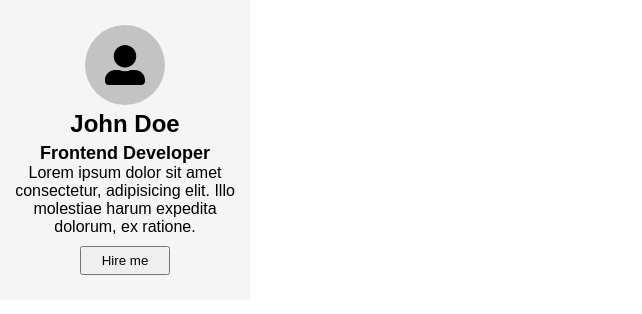
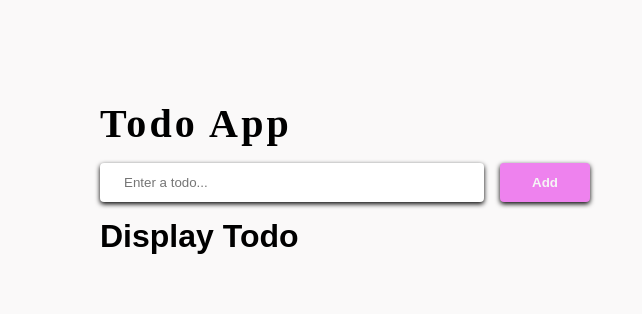
Before and after one commit to Sarvesh-1999/React-11---JNO-JRERTD-M6, a React (Vite) app: page / in a window 1280 px wide. Shown: the top 314 px of the page, without its empty margins (0-642 px from the left). Built offline with nearby package versions, Linux system fonts and the light colour scheme.

Commit message:
Todo App Started

```diff
--- a/src/App.jsx
+++ b/src/App.jsx
@@ -14,6 +14,7 @@ import ControlledForms1 from "./allTopics/08_ControlledForms/ControlledForms1";
 import ControlledForms2 from "./allTopics/08_ControlledForms/ControlledForms2";
 import Card from "./allTopics/09_ReactCss/Card";
 import InlineCss from "./allTopics/09_ReactCss/InlineCss";
+import TodoWrapper from "./allTopics/10_todoApp/TodoWrapper";
 
 const App = () => {
   return (
@@ -33,7 +34,8 @@ const App = () => {
       {/* <ControlledForms1/> */}
       {/* <ControlledForms2 /> */}
       {/* <InlineCss /> */}
-      <Card />
+      {/* <Card /> */}
+      <TodoWrapper />
     </>
   );
 };
--- /dev/null
+++ b/src/allTopics/10_todoApp/CreateTodo/CreateTodo.jsx
@@ -0,0 +1,18 @@
+import style from "./CreateTodo.module.css";
+
+const CreateTodo = ({ todo, setTodo, handleCreateTodo }) => {
+  return (
+    <form className={style.todoForm} onSubmit={handleCreateTodo}>
+      <input
+        type="text"
+        name="todo"
+        id="todo"
+        placeholder="Enter a todo..."
+        value={todo}
+        onChange={(e) => setTodo(e.target.value)}
+      />
+      <button>Add</button>
+    </form>
+  );
+};
+export default CreateTodo;
--- /dev/null
+++ b/src/allTopics/10_todoApp/CreateTodo/CreateTodo.module.css
@@ -0,0 +1,31 @@
+.todoForm {
+  display: flex;
+  align-items: center;
+  gap: 1rem;
+  padding: 1rem 0;
+}
+.todoForm > input {
+  padding: 0.75rem 1.5rem;
+  min-width: 30vw;
+  outline: none;
+  border: none;
+  box-shadow: 0 2px 5px black;
+  border-radius: 4px;
+}
+.todoForm > button {
+  padding: 0.75rem 2rem;
+  border-radius: 4px;
+  border: none;
+  cursor: pointer;
+  background-color: violet;
+  box-shadow: 0 2px 5px black;
+  font-weight: 600;
+  transition: 0.2s;
+  color: whitesmoke;
+}
+.todoForm > button:hover {
+  background-color: #b967b9;
+}
+.todoForm > button:active {
+  transform: scale(1.02);
+}
--- /dev/null
+++ b/src/allTopics/10_todoApp/DisplayTodo/DisplayTodo.jsx
@@ -0,0 +1,10 @@
+import style from "./DisplayTodo.module.css";
+
+const DisplayTodo = () => {
+  return (
+    <div>
+      <h1>Display Todo</h1>
+    </div>
+  );
+};
+export default DisplayTodo;
--- /dev/null
+++ b/src/allTopics/10_todoApp/TodoWrapper.jsx
@@ -0,0 +1,49 @@
+import style from "./TodoWrapper.module.css";
+import CreateTodo from "./CreateTodo/CreateTodo";
+import DisplayTodo from "./DisplayTodo/DisplayTodo";
+import { useState } from "react";
+
+const TodoWrapper = () => {
+  const [todo, setTodo] = useState("");
+  const [allTodos, setAllTodos] = useState(() => {
+    let todos = localStorage.getItem("todos");
+    return todos ? JSON.parse(todos) : [];
+  });
+
+  console.log(allTodos);
+
+  const handleCreateTodo = (e) => {
+    e.preventDefault();
+    console.log("Todo Created");
+
+    let newTodo = {
+      id: Date.now(),
+      text: todo.trim(),
+    };
+
+    console.log(newTodo);
+
+    //! persisting new todos in localstorage
+    const todos = JSON.parse(localStorage.getItem("todos")) || [];
+    todos.push(newTodo);
+    localStorage.setItem("todos", JSON.stringify(todos));
+    setAllTodos(todos);
+
+    setTodo(""); //clearing input
+  };
+
+  return (
+    <main className={style.wrapper}>
+      <h1 className={style.heading}>Todo App</h1>
+
+      <CreateTodo
+        todo={todo}
+        setTodo={setTodo}
+        handleCreateTodo={handleCreateTodo}
+      />
+      <DisplayTodo />
+    </main>
+  );
+};
+
+export default TodoWrapper;
--- /dev/null
+++ b/src/allTopics/10_todoApp/TodoWrapper.module.css
@@ -0,0 +1,11 @@
+.wrapper {
+  height: 100vh;
+  width: 100%;
+  background-color: #f5f3f377;
+  padding: 100px;
+}
+.heading {
+  font-size: 40px;
+  font-family: cursive;
+  letter-spacing: 0.2rem;
+}
```
Also changed, not shown: src/allTopics/10_todoApp/DisplayTodo/DisplayTodo.module.css (added).
